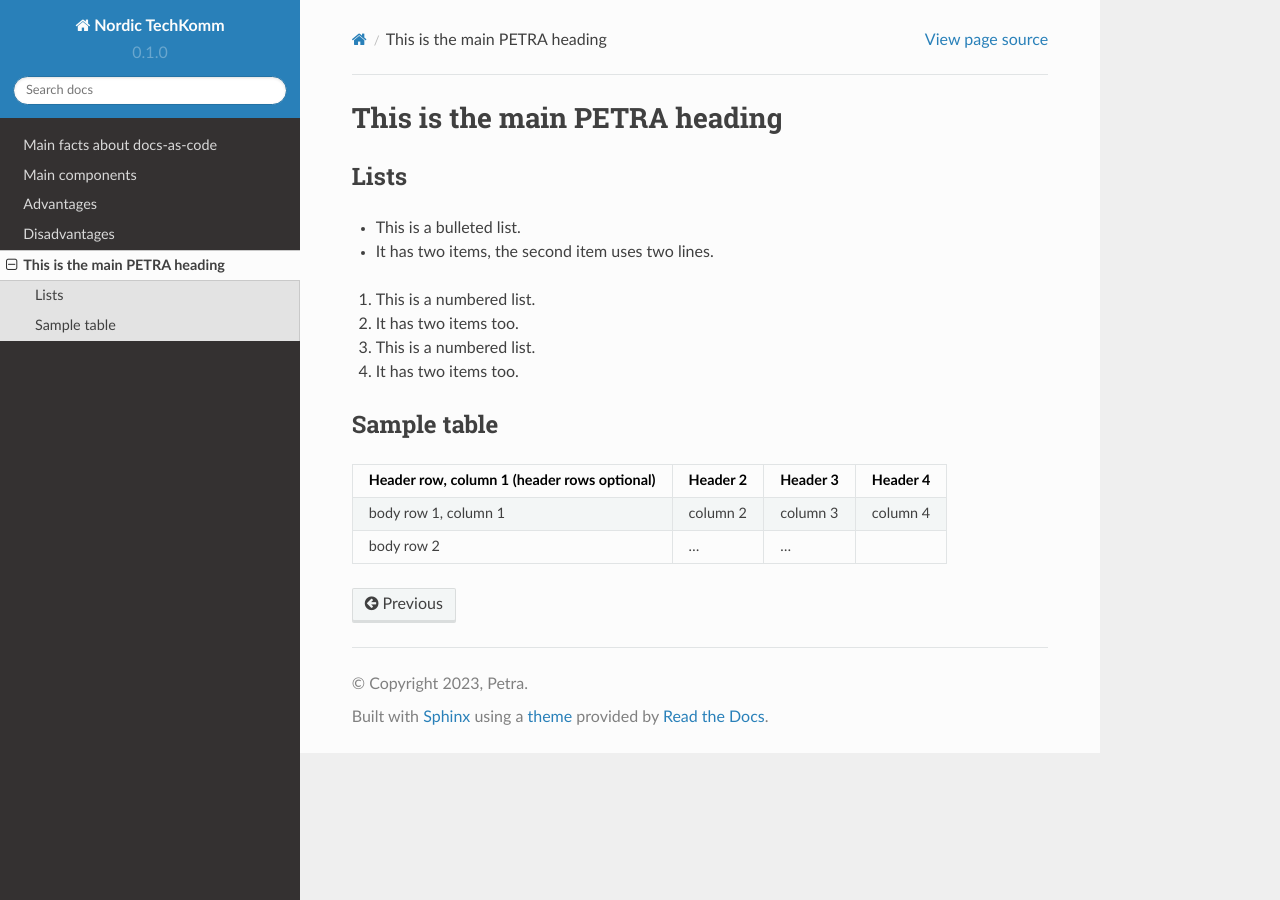
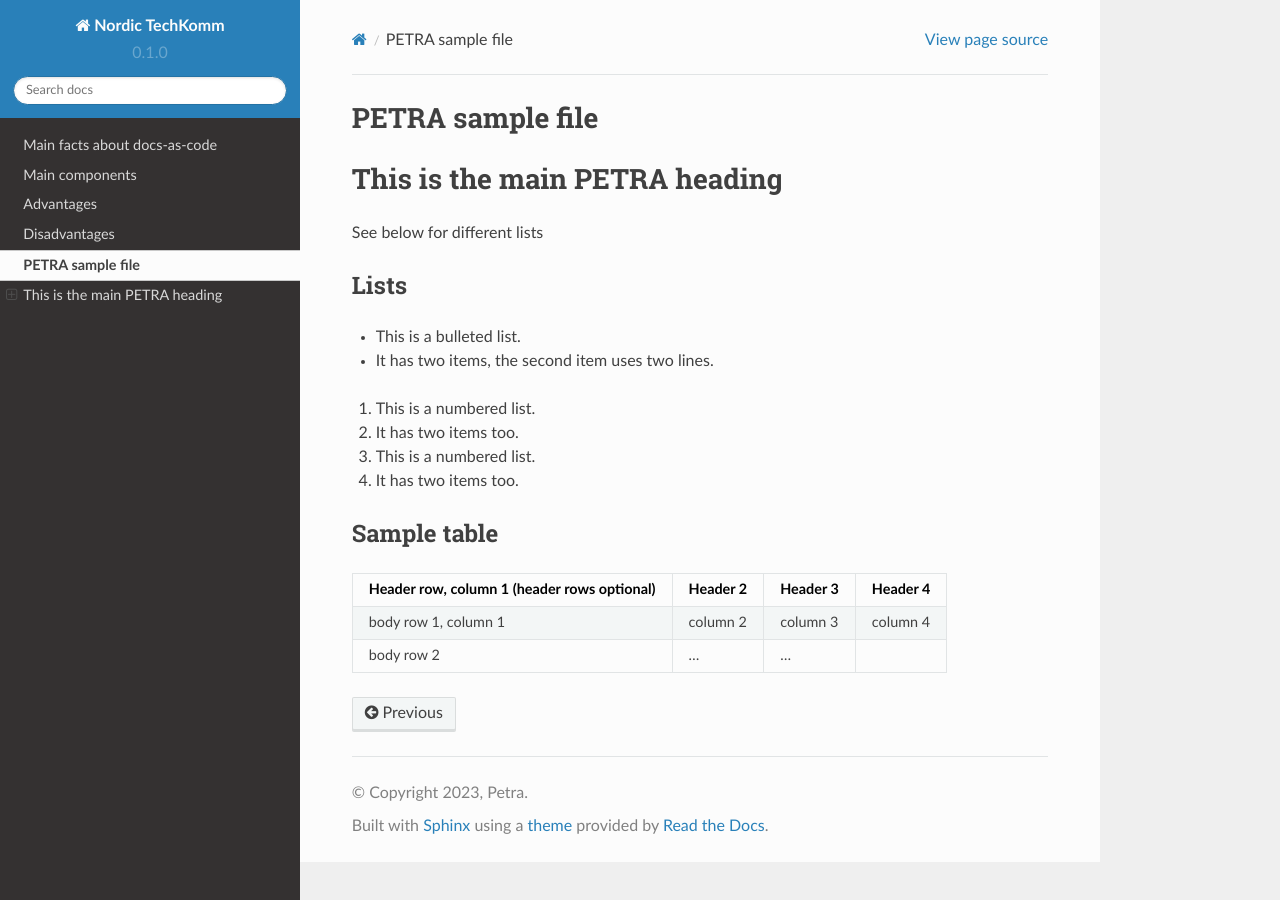
Before and after one commit to pezi77/workshop-nordic-2023, a Sphinx documentation site: the page built from docs/petra.rst, in a window 1280 px wide. Built offline with Sphinx 7.4.7 and the Read the Docs theme 2.0.0, drawn with Linux system fonts in a browser that asks for light colours.

Commit message:
Update petra.rst

```diff
--- a/docs/petra.rst
+++ b/docs/petra.rst
@@ -1,6 +1,11 @@
+PETRA sample file
+==================================
+
 
 This is the main PETRA heading
 ==================================
+
+See below for different lists
 
 ------
 Lists
```
